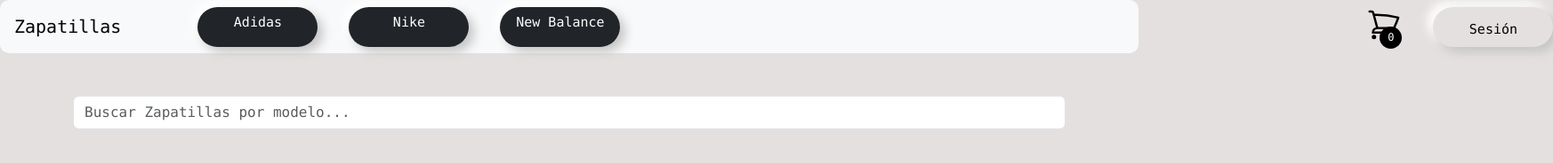
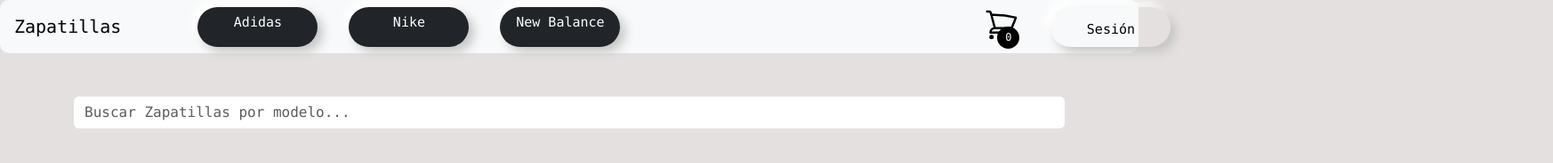
Before and after one commit to sebitaa98k/ProyectoSemestralCusa, a plain HTML site: page nike.html in a window 1280 px wide. Shown: the whole page at 89% size, 1746 px wide, since content can reach past the window. Drawn offline with nearby package versions, Linux system fonts and the light colour scheme; no server answers.

Commit message:
mini arreglo css

```diff
--- a/css/styles.css
+++ b/css/styles.css
@@ -251,7 +251,7 @@ nav {
 }
 
 .cart-position{
-    margin-left: -170px;
+    margin-left: -600px;
 }
 
 
```
Also changed, not shown: 1 other file.
